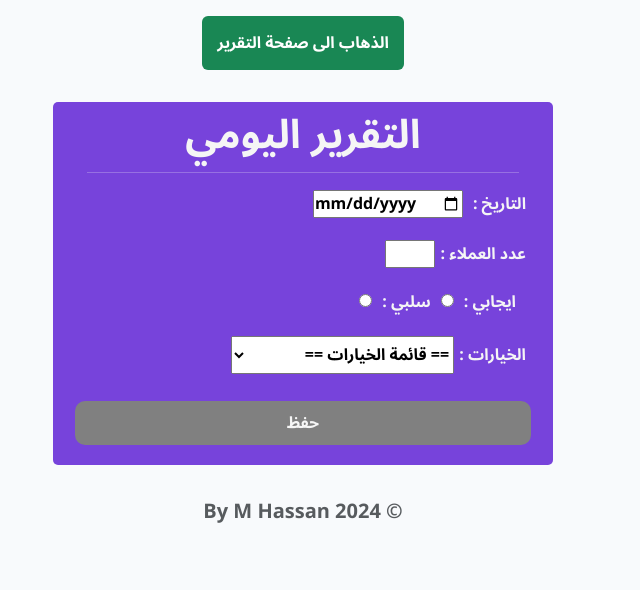
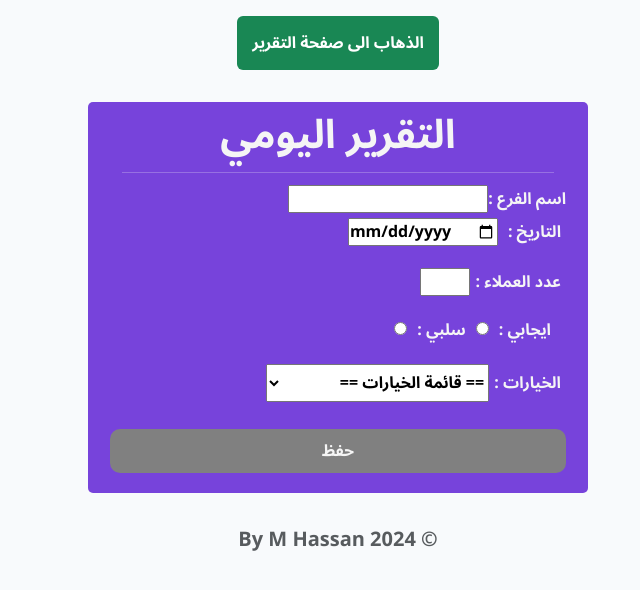
Before and after one commit to M-Hassan-Albitar/daily-report, a React (Vite) app: page / in a window 1280 px wide. Shown: the top 590 px of the page, without its empty margins (523-1163 px from the left). Built offline with nearby package versions, Linux system fonts and the light colour scheme; the HTML template or start-up script is replaced by a standard one.

Commit message:
add branch input

```diff
--- a/src/components/ReportForm.jsx
+++ b/src/components/ReportForm.jsx
@@ -45,6 +45,10 @@ function ReportForm() {
           <hr />
 
           <form>
+            <div className="branch-name">
+              <label htmlFor="branch"> اسم الفرع : </label>
+              <input style={{outline:"none"}} id="branch" type="text" />
+            </div>
             <div className="date">
               <label htmlFor="day">التاريخ : </label>
               <input
```
